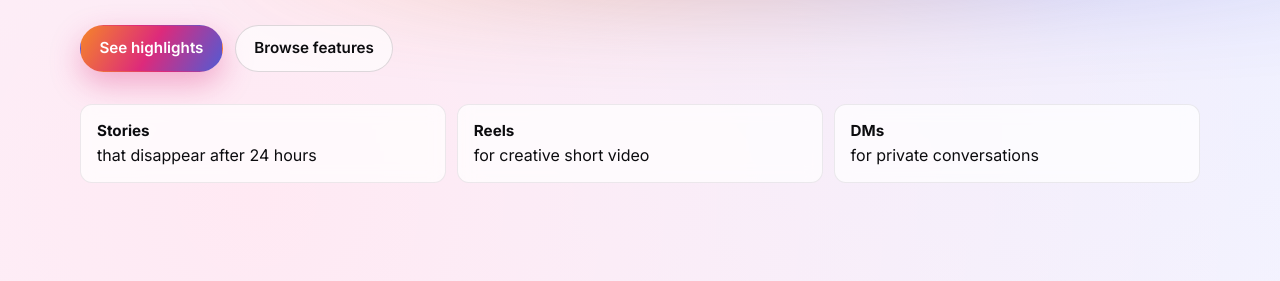
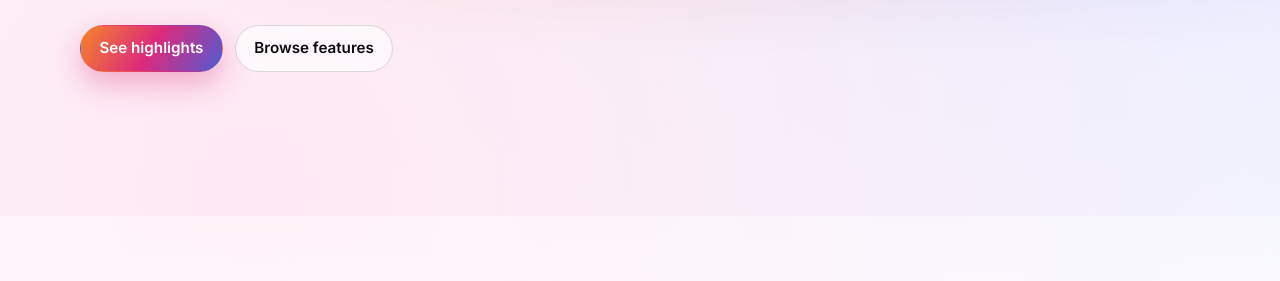
Before and after one commit to Launchpad-york/vraj-scratch-test-4, a website built with Vite: page index.html in a window 1280 px wide. Shown: the part 349-630 px from the top of the page. Built offline with nearby package versions, Linux system fonts and the light colour scheme.

Commit message:
chore: cloud agent bc_216029e2-c833-4004-8dc6-5b9736bea454 changes

```diff
--- a/index.html
+++ b/index.html
@@ -54,11 +54,6 @@
             <a class="btn btn-primary" href="#cta">See highlights</a>
             <a class="btn btn-outline" href="#features">Browse features</a>
           </div>
-          <ul class="hero-stats" role="list">
-            <li><strong>Stories</strong> that disappear after 24 hours</li>
-            <li><strong>Reels</strong> for creative short video</li>
-            <li><strong>DMs</strong> for private conversations</li>
-          </ul>
         </div>
       </section>
 
--- a/src/style.css
+++ b/src/style.css
@@ -195,28 +195,6 @@ body {
   flex-wrap: wrap;
   gap: 0.75rem;
   margin-bottom: 2rem;
-}
-
-.hero-stats {
-  list-style: none;
-  padding: 0;
-  margin: 0;
-  display: grid;
-  gap: 0.65rem;
-  grid-template-columns: repeat(auto-fit, minmax(220px, 1fr));
-}
-
-.hero-stats li {
-  padding: 0.85rem 1rem;
-  border-radius: var(--radius-sm);
-  border: 1px solid var(--line);
-  background: rgba(255, 255, 255, 0.72);
-  backdrop-filter: blur(8px);
-}
-
-.hero-stats strong {
-  display: block;
-  font-size: 0.95rem;
 }
 
 .section {
@@ -529,10 +507,6 @@ body {
     color: var(--ink);
   }
 
-  .hero-stats li {
-    background: rgba(18, 19, 29, 0.72);
-  }
-
   .features {
     background: linear-gradient(180deg, rgba(18, 19, 29, 0.35), rgba(18, 19, 29, 0.92));
   }
```
